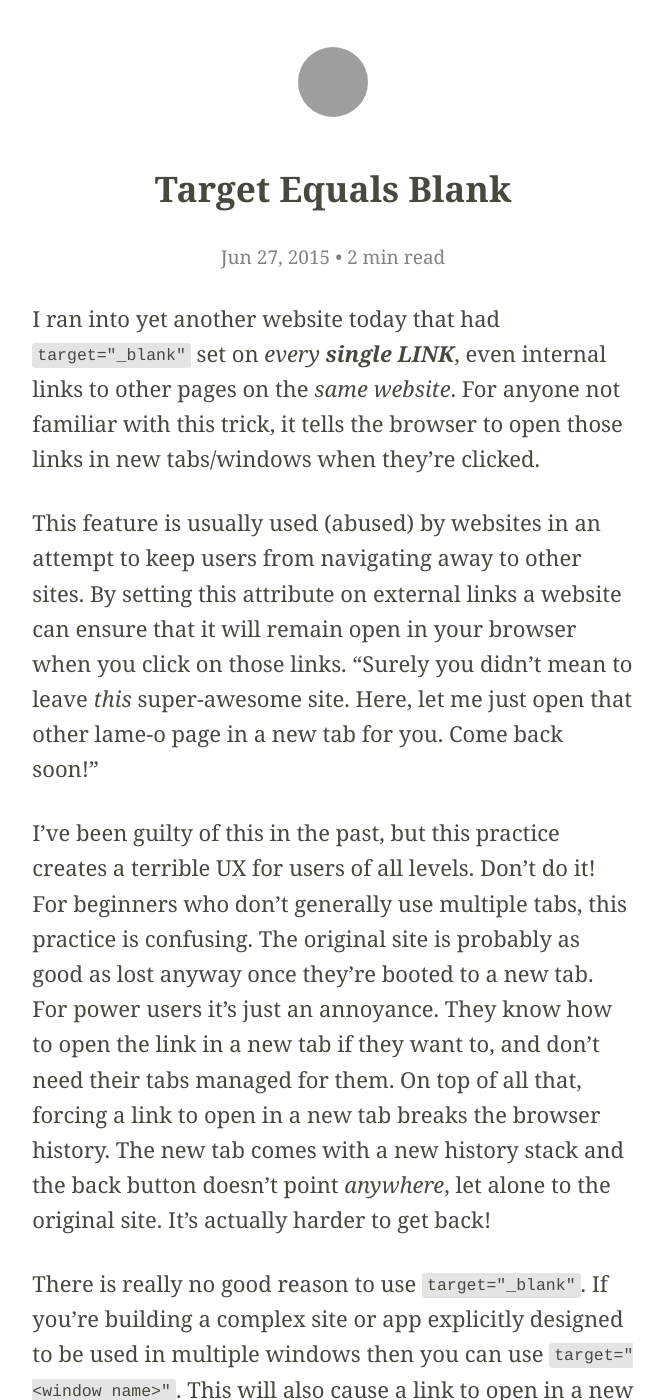
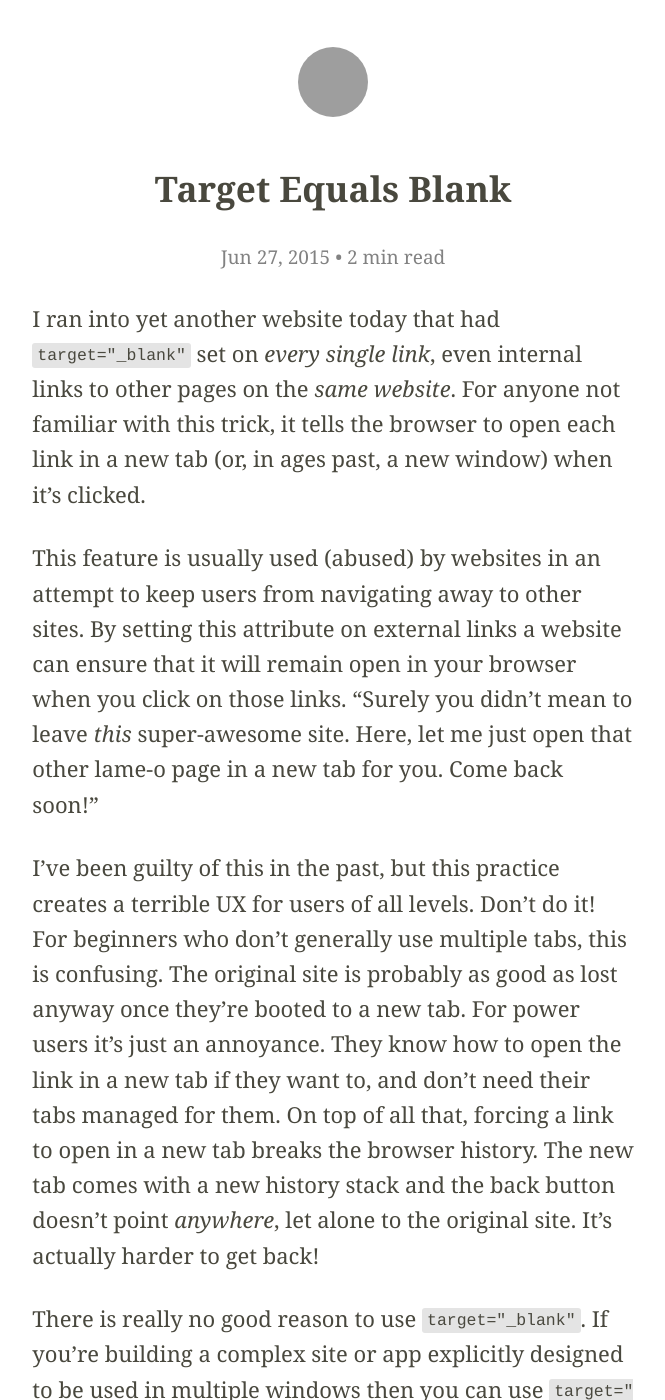
Before and after one commit to elliotdickison/elliotdickison.github.io, a Jekyll site: the page built from _posts/2015-06-27-target-equals-blank.md, in a window 1280 px wide and 1400 px high. Shown: the whole window, without its empty margins (307-972 px from the left). Built offline with Jekyll 4.4.1, drawn with Linux system fonts in a browser that asks for light colours; nearby versions of some CDN libraries; grey boxes are pictures that could not be loaded.

Commit message:
Moar copy changes

```diff
--- a/_posts/2015-06-27-target-equals-blank.md
+++ b/_posts/2015-06-27-target-equals-blank.md
@@ -3,10 +3,10 @@ title: "Target Equals Blank"
 tags: code web
 summary: "Stop right there, pilgrim!"
 ---
-I ran into yet another website today that had `target="_blank"` set on *every* **_single_** **_LINK_**, even internal links to other pages on the *same website*. For anyone not familiar with this trick, it tells the browser to open those links in new tabs/windows when they're clicked.
+I ran into yet another website today that had `target="_blank"` set on *every single link*, even internal links to other pages on the *same website*. For anyone not familiar with this trick, it tells the browser to open each link in a new tab (or, in ages past, a new window) when it's clicked.
 
 This feature is usually used (abused) by websites in an attempt to keep users from navigating away to other sites. By setting this attribute on external links a website can ensure that it will remain open in your browser when you click on those links. "Surely you didn't mean to leave *this* super-awesome site. Here, let me just open that other lame-o page in a new tab for you. Come back soon!"
 
-I've been guilty of this in the past, but this practice creates a terrible UX for users of all levels. Don't do it! For beginners who don't generally use multiple tabs, this practice is confusing. The original site is probably as good as lost anyway once they're booted to a new tab. For power users it's just an annoyance. They know how to open the link in a new tab if they want to, and don't need their tabs managed for them. On top of all that, forcing a link to open in a new tab breaks the browser history. The new tab comes with a new history stack and the back button doesn't point *anywhere*, let alone to the original site. It's actually harder to get back!
+I've been guilty of this in the past, but this practice creates a terrible UX for users of all levels. Don't do it! For beginners who don't generally use multiple tabs, this is confusing. The original site is probably as good as lost anyway once they're booted to a new tab. For power users it's just an annoyance. They know how to open the link in a new tab if they want to, and don't need their tabs managed for them. On top of all that, forcing a link to open in a new tab breaks the browser history. The new tab comes with a new history stack and the back button doesn't point *anywhere*, let alone to the original site. It's actually harder to get back!
 
 There is really no good reason to use `target="_blank"`. If you're building a complex site or app explicitly designed to be used in multiple windows then you can use `target="<window name>"`. This will also cause a link to open in a new tab, but will explicitly name the tab for future reference. All links targeting the same name will be opened in the same tab. This will keep things organized and consistent and will not spawn a million tabs if a user mashes the same link over and over.
```
